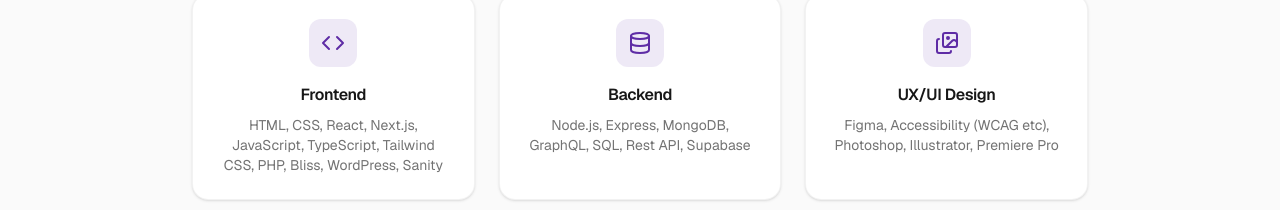
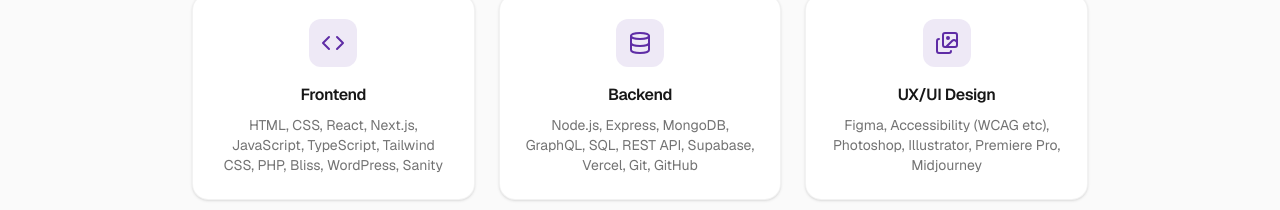
Before and after one commit to linusHernvall/portfolio, a Next.js app: page / in a window 1280 px wide. Shown: the part 590-800 px from the top of the page. Built offline with nearby package versions, Linux system fonts and the light colour scheme.

Commit message:
Updated skills section.

```diff
--- a/src/app/page.tsx
+++ b/src/app/page.tsx
@@ -99,7 +99,8 @@
             </div>
             <h3 className="font-semibold mb-2">Backend</h3>
             <p className="text-sm text-muted-foreground">
-              Node.js, Express, MongoDB, GraphQL, SQL, Rest API, Supabase
+              Node.js, Express, MongoDB, GraphQL, SQL, REST API, Supabase,
+              Vercel, Git, GitHub
             </p>
           </div>
 
@@ -110,7 +111,7 @@
             <h3 className="font-semibold mb-2">UX/UI Design</h3>
             <p className="text-sm text-muted-foreground">
               Figma, Accessibility (WCAG etc), Photoshop, Illustrator, Premiere
-              Pro
+              Pro, Midjourney
             </p>
           </div>
         </div>
```
